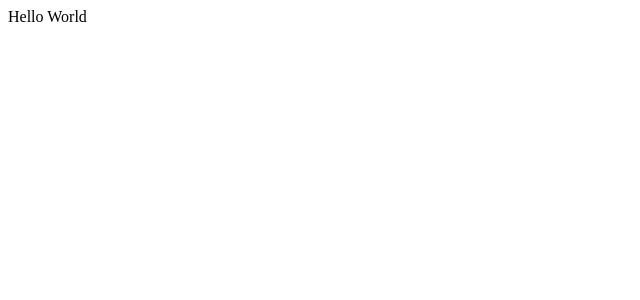
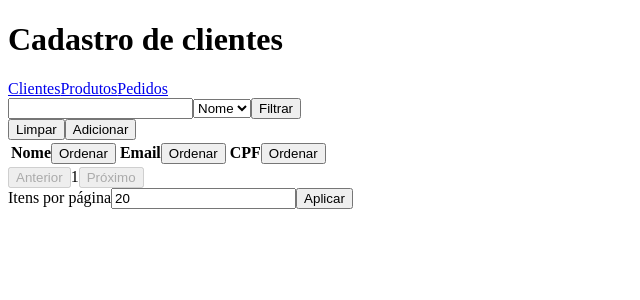
Before and after one commit to signotech/vaga-desenvolvedor, a React (Vite) app in the folder frontend/: page / in a window 1280 px wide. Shown: the top 300 px of the page, without its empty margins (0-640 px from the left). Built offline with nearby package versions, Linux system fonts and the light colour scheme; no server answers.

Commit message:
feat(front): create cliente registration page

```diff
--- a/frontend/src/App.jsx
+++ b/frontend/src/App.jsx
@@ -1,9 +1,5 @@
-function App() {
-  return (
-    <div>
-      Hello World
-    </div>
-  );
+import ClienteRegistration from './pages/ClienteRegistration';
+
+export default function App() {
+  return <ClienteRegistration />;
 }
-
-export default App;
--- /dev/null
+++ b/frontend/src/pages/ClienteRegistration/index.jsx
@@ -0,0 +1,11 @@
+import FilterablePaginatedClienteTable from './components/FilterablePaginatedClienteTable';
+import Header from '../../components/Header';
+
+export default function ClienteRegistration() {
+  return (
+    <div>
+      <Header title="Cadastro de clientes" />
+      <FilterablePaginatedClienteTable />
+    </div>
+  );
+}
```
